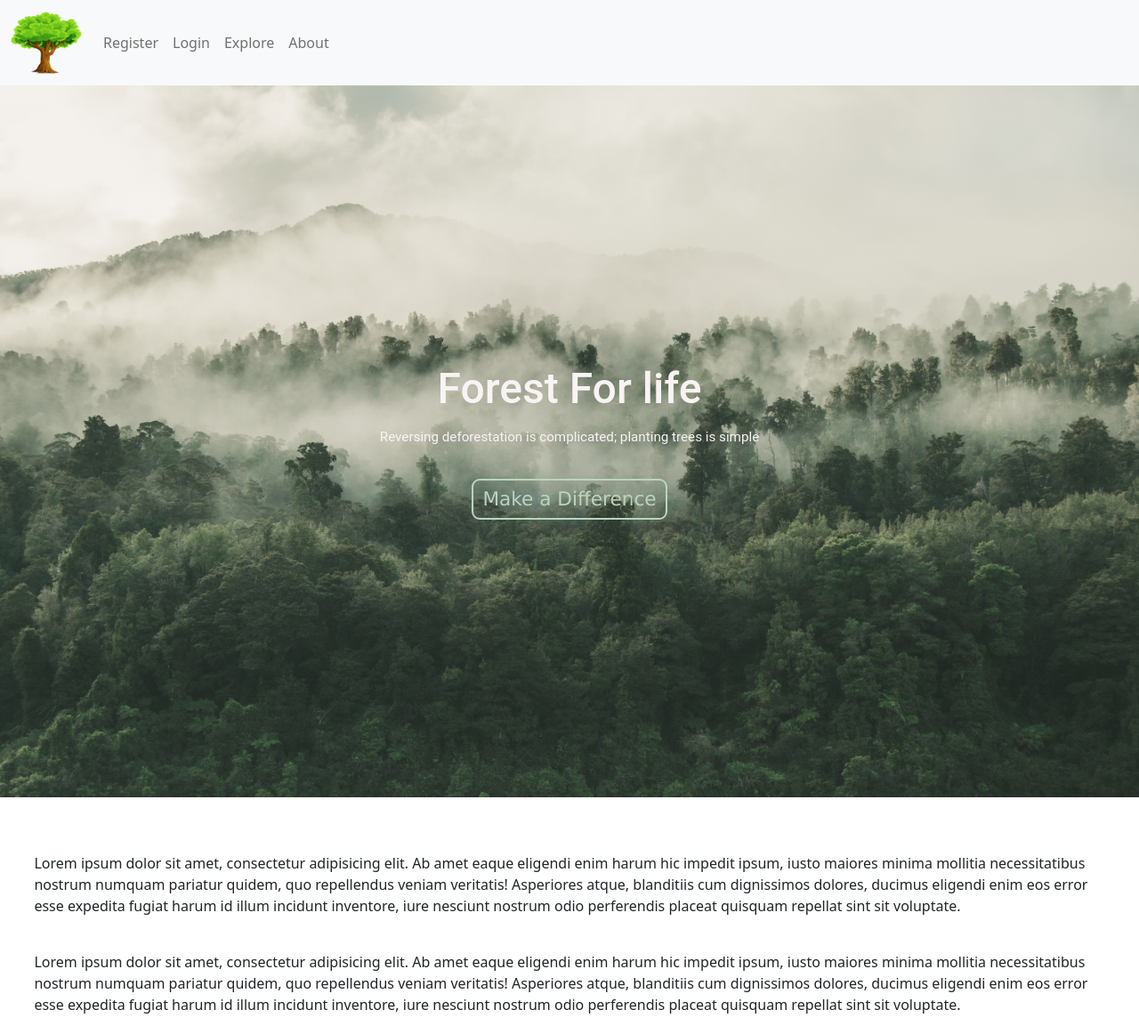
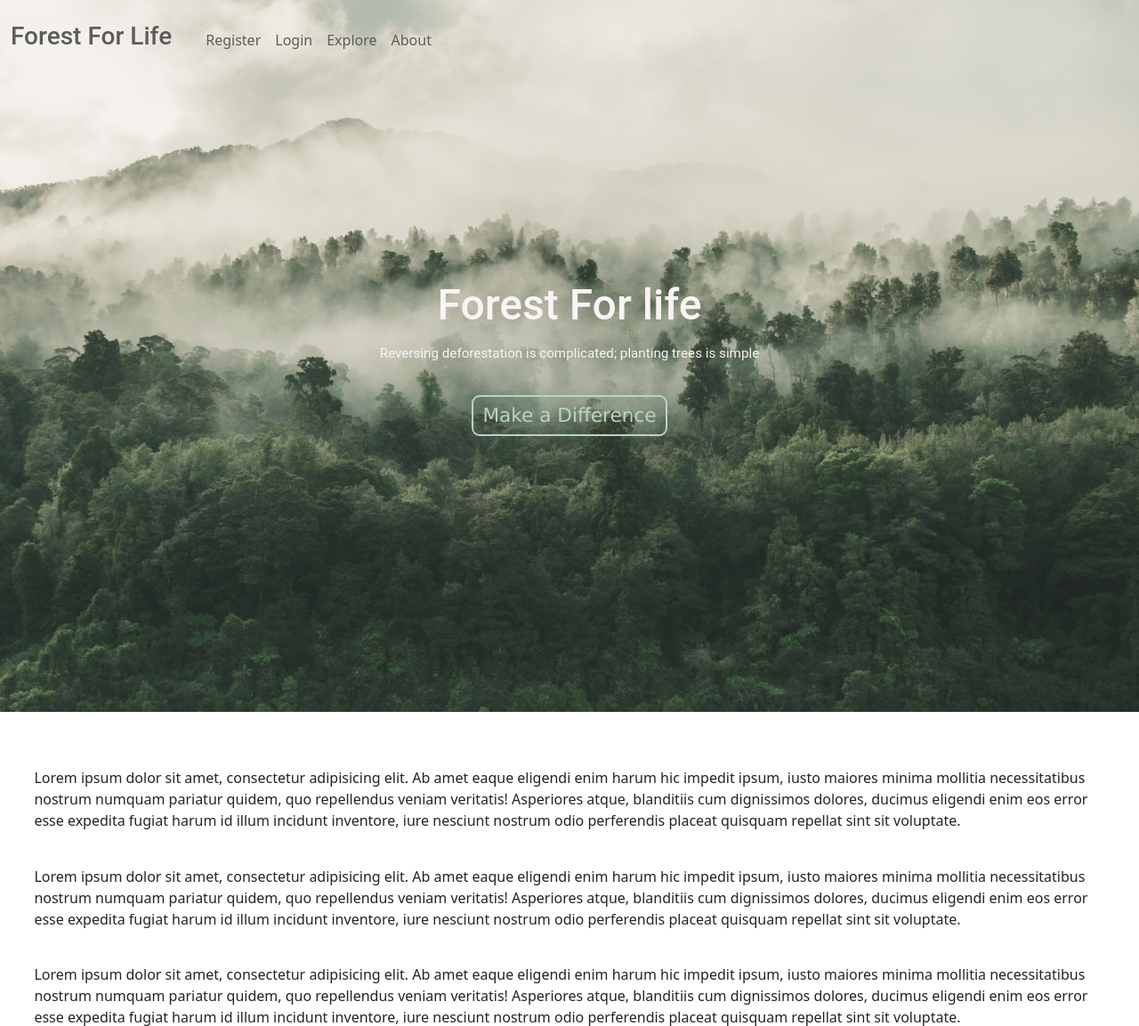
Before and after one commit to benlongcroft/ForestForLife, a Django app: page / in a window 1280 px wide. Shown: the top 1153 px of the page at 89% size. Run offline with Django 3.2, Linux system fonts and the light colour scheme; some libraries are stand-ins or nearby versions.

Commit message:
Refactor navbar
Individual navbar file inorder to create new navbar for home page with minimal code duplication

Navbar added to all templates

New navbar for home page

```diff
--- a/profiles/templates/profiles/login.html
+++ b/profiles/templates/profiles/login.html
@@ -2,6 +2,8 @@
 {% load django_bootstrap5 %}
 
 {% block content %}
+{% include 'includes/navbar.html' %}
+
     <div class="container">
         <h1>Login</h1>
         <form method="Post">
@@ -9,8 +11,8 @@
             {% bootstrap_form form %}
             <input type="submit" class="btn btn-default" value="Login">
         </form>
+    </div>
 
-</div>
     <br>
     <br>
     <br>
--- a/profiles/templates/profiles/register.html
+++ b/profiles/templates/profiles/register.html
@@ -2,6 +2,8 @@
 {% load django_bootstrap5 %}
 
 {% block content %}
+{% include 'includes/navbar.html' %}
+
     <div class="container">
         <h1>Register</h1>
         <form method="Post">
@@ -9,7 +11,6 @@
             {% bootstrap_form form %}
             <input type="submit" class="btn btn-default" value="Register">
         </form>
-
     </div>
 
 {% endblock %}
--- a/static/forestforlife/css/index.css
+++ b/static/forestforlife/css/index.css
@@ -8,16 +8,32 @@ html, body{
     width: 100vw;
     margin: auto;
     background: url("/static/forestforlife/img/forrest.jpg") no-repeat 50% 50%;
-    display: table;
+    display: table-cell;
     top: 0;
     background-size: cover;
+    position: relative;
 }
 
 .intro .inner{
-    display: table-cell;
+    display: table;
     vertical-align: middle;
     width: 100%;
     max-width: none;
+    padding-top: 30vh;
+}
+
+.intro .nav-link{
+    color: #5b5c5b;
+}
+
+.intro .nav-link:hover{
+    color: #000;
+}
+
+h3{
+    padding-right: 30px;
+    color: #5b5c5b;
+    font-family: "Roboto", "Lucida Grande", "DejaVu Sans", "Bitstream Vera Sans", Verdana, Arial, sans-serif;
 }
 
 .content{
--- a/support/templates/email.html
+++ b/support/templates/email.html
@@ -1,6 +1,7 @@
 {% extends 'base.html' %}
 {% load django_bootstrap5 %}
 {% block content %}
+{% include 'includes/navbar.html' %}
 
     <br>
 
--- a/support/templates/success.html
+++ b/support/templates/success.html
@@ -1,6 +1,7 @@
 {% extends 'base.html' %}
 
 {% block content %}
+{% include 'includes/navbar.html' %}
 
     <div class="container">
         <h4 class="display-6 font-weight-bold">Thank you for your message.</h4>
@@ -24,5 +25,4 @@
     <br>
     <br>
 
-
 {% endblock %}
--- a/templates/about.html
+++ b/templates/about.html
@@ -1,6 +1,7 @@
 {% extends 'base.html' %}
 
 {% block content %}
+{% include 'includes/navbar.html' %}
 {% load static %}
 
     <div class="container py-5">
--- a/templates/base.html
+++ b/templates/base.html
@@ -18,45 +18,16 @@
 <body>
 
 {#------------#}
-{#---Navbar---#}
-{#------------#}
-
-    <nav class='navbar navbar-expand-lg navbar-light bg-light' role="navigation" id="navbar">
-        <div class="container-fluid">
-            <a class="navbar-brand" href="{% url 'home' %}"><img class="logo" src="{% static 'forestforlife/img/Tree_Logo.png' %}" alt="Forest For Life"></a>
-            <button class="navbar-toggler" type="button" data-bs-toggle="collapse" data-bs-target="#navbarNav" aria-controls="navbarNav" aria-expanded="false" aria-label="Toggle navigation">
-                <span class="navbar-toggler-icon"></span>
-            </button>
-            <div class="collapse navbar-collapse" id="navbarNav">
-            <div class="navbar-nav me-auto mb-2 mb-lg-0">
-                {% if user.is_authenticated %}
-                    <a class="nav-link" href="{% url 'sonnygame' %}">Sonny's Game</a>
-                    <a class="nav-link" href="{% url 'explore' %}">Explore</a>
-                    <a class="nav-link" href="{% url 'about' %}">About</a>
-                    <a class="nav-link" href="{% url 'accounts:logout' %}">Logout</a>
-                {% else %}
-                    <a class="nav-link" href="{% url 'accounts:register' %}">Register</a>
-                    <a class="nav-link" href="{% url 'accounts:login' %}">Login</a>
-                    <a class="nav-link" href="{% url 'explore' %}">Explore</a>
-                    <a class="nav-link" href="{% url 'about' %}">About</a>
-                {% endif %}
-            </div>
-            </div>
-        </div>
-    </nav>
-
-
-{#------------#}
 {#---Content--#}
 {#------------#}
 
-    <div class="container-mycontent">
+<div class="container-mycontent">
 
-        {% block content %}
+    {% block content %}
 
-        {% endblock %}
+    {% endblock %}
 
-    </div>
+</div>
 
 
 {#------------#}
--- a/templates/datapolicy.html
+++ b/templates/datapolicy.html
@@ -1,6 +1,8 @@
 {% extends 'base.html' %}
 
 {% block content %}
+{% include 'includes/navbar.html' %}
+
     <div class="container">
         <h1 class="display-5 font-weight-bold">Data Retention Policy</h1>
         <p>Lorem ipsum dolor sit amet, consectetur adipisicing elit. Alias, architecto at consequatur deleniti earum esse
@@ -29,4 +31,5 @@
         <p>Aliquid atque consectetur cum debitis dicta ea eligendi fugit hic, mollitia nobis porro, quaerat quia repellendus
             saepe unde voluptatem voluptates? Animi assumenda ea eos eum iure minima quam qui, similique!</p>
     </div>
+
 {% endblock %}
--- a/templates/explore.html
+++ b/templates/explore.html
@@ -1,6 +1,7 @@
 {% extends "base.html" %}
 {% load static %}
 {% block content %}
+{% include 'includes/navbar.html' %}
 
     <br>
     <div class="container">
@@ -61,9 +62,7 @@
         </div>
     </div>
 
-
         <br>
-
 
     <p>Aliquam, natus reprehenderit. Accusamus asperiores assumenda, corporis, dicta dolor dolorem eaque earum eius enim
         fugit hic ipsa labore magni mollitia nam quidem quod quos saepe, sequi ullam. Eligendi, rem vitae!</p>
@@ -90,7 +89,6 @@
     <p>Earum inventore nulla rem. Alias at dicta distinctio doloremque eos esse expedita fuga in ipsam iure libero
         maxime minus necessitatibus non nostrum numquam omnis pariatur, perspiciatis placeat sapiente tenetur
         voluptas.</p>
-
     </div>
 
 {% endblock %}
--- a/templates/index.html
+++ b/templates/index.html
@@ -5,7 +5,32 @@
 {% endblock %}
 
 {% block content %}
+
     <section class="intro">
+
+        <nav class='navbar navbar-expand-sm mt-3' id="navbar">
+            <div class="container-fluid"><h3>Forest For Life</h3>
+                <button class="navbar-toggler navbar-light" type="button" data-bs-toggle="collapse" data-bs-target="#navbarNav" aria-controls="navbarNav" aria-expanded="false" aria-label="Toggle navigation">
+                    <span class="navbar-toggler-icon"></span>
+                </button>
+                <div class="collapse navbar-collapse" id="navbarNav">
+                    <div class="navbar-nav me-auto mb-2 mb-lg-0">
+                        {% if user.is_authenticated %}
+                            <a class="nav-link" href="{% url 'sonnygame' %}">Sonny's Game</a>
+                            <a class="nav-link" href="{% url 'explore' %}">Explore</a>
+                            <a class="nav-link" href="{% url 'about' %}">About</a>
+                            <a class="nav-link" href="{% url 'accounts:logout' %}">Logout</a>
+                        {% else %}
+                            <a class="nav-link" href="{% url 'accounts:register' %}">Register</a>
+                            <a class="nav-link" href="{% url 'accounts:login' %}">Login</a>
+                            <a class="nav-link" href="{% url 'explore' %}">Explore</a>
+                            <a class="nav-link" href="{% url 'about' %}">About</a>
+                        {% endif %}
+                    </div>
+                </div>
+            </div>
+        </nav>
+
         <div class="inner">
             <div class="content">
                 <h1>Forest For life</h1>
--- a/templates/privacypolicy.html
+++ b/templates/privacypolicy.html
@@ -1,6 +1,8 @@
 {% extends 'base.html' %}
 
 {% block content %}
+{% include 'includes/navbar.html' %}
+
     <div class="container">
         <h1 class="display-5 font-weight-bold">Privacy Policy</h1>
         <p>Lorem ipsum dolor sit amet, consectetur adipisicing elit. Accusamus blanditiis excepturi harum iste rerum ut
@@ -31,4 +33,5 @@
         <p>Ad commodi esse eum fuga harum, impedit nemo quaerat repudiandae? Aliquam assumenda, at autem consectetur
             doloribus eaque expedita harum id, ipsa magni modi officiis omnis quasi sed sit soluta suscipit.</p>
     </div>
+
 {% endblock %}
--- a/templates/sonnygame.html
+++ b/templates/sonnygame.html
@@ -1,6 +1,7 @@
 {% extends 'base.html' %}
 
 {% block content %}
+{% include 'includes/navbar.html' %}
 
     <div class="container">
         <h1 class="display-4 font-weight-bold">Sonny's Game</h1>
--- a/templates/tnc.html
+++ b/templates/tnc.html
@@ -1,6 +1,8 @@
 {% extends 'base.html' %}
 
 {% block content %}
+{% include 'includes/navbar.html' %}
+
     <div class="container">
         <h1 class="display-5 font-weight-bold">Terms and Conditions</h1>
         <p>Lorem ipsum dolor sit amet, consectetur adipisicing elit. Adipisci aliquid debitis dicta dolores eaque error, est
@@ -31,4 +33,5 @@
             praesentium velit. A dignissimos quibusdam rem suscipit tempore? Aspernatur deleniti nesciunt quod. Assumenda
             cumque facilis in iusto quam, quo?</p>
     </div>
+
 {% endblock %}
```
Also changed, not shown: templates/includes/navbar.html (added, +27 -0 lines), README.md, db.sqlite3. Lines whose indentation alone changed are shown as unchanged.
